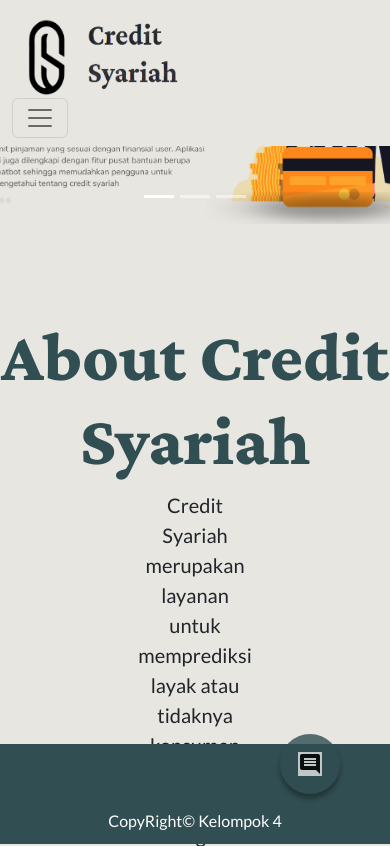
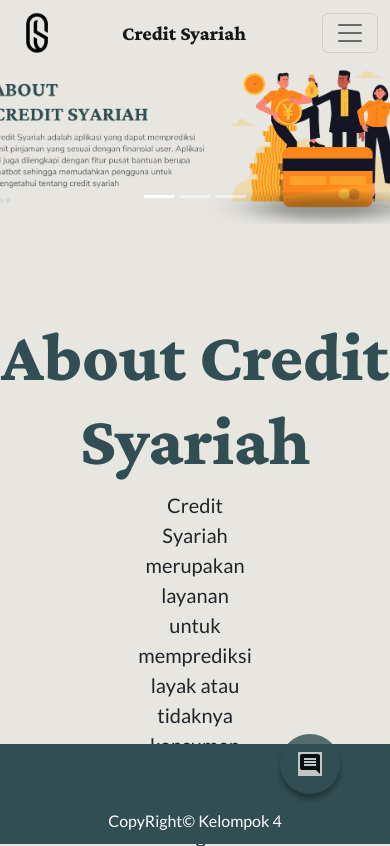
Before and after one commit to 20SA1164/MSIB---Project-Akhir, a Flask app: page / in a window 390 px wide; the page is wider, and only the part inside the window is pictured. Shown: the top 846 px of that part. Run offline with Flask 2, Linux system fonts and the light colour scheme; some libraries are stand-ins or nearby versions.

Commit message:
update responsive

```diff
--- a/static/css/index.css
+++ b/static/css/index.css
@@ -64,3 +64,15 @@ a{
 .about {
     font-size: 20px;
 }
+
+/* Responsif Breakpoint */
+
+/* ukuran tablet */
+
+@media screen and (max-width: 576px){
+    .aman{
+        margin-left: 60px;
+        margin-right: 60px;
+    }
+
+}
--- a/templates/index.html
+++ b/templates/index.html
@@ -11,33 +11,38 @@
 		<title>Credit Syariah</title>
 	</head>
 	<body>
+		<!-- NAVBAR -->
 		<nav class="navbar navbar-expand-lg fixed-top">
 			<div class="container-fluid">
-			  <img src="{{ url_for('static',filename='img/Logo.png')}}" alt="Credit Syariah" width="170" height="90" class="d-inline-block align-text-top">
-			  <!-- <h1 style="font-size: 30px; margin-left: -9d20px;">Credit Syariah</h1> -->
-			  </div>
-			<div class="container-fluid ">
-			  <button class="navbar-toggler" type="button" data-bs-toggle="collapse" data-bs-target="#navbarNavDropdown" aria-controls="navbarNavDropdown" aria-expanded="false" aria-label="Toggle navigation">
+				<img src="static/img/logo1.png" alt="Logo Aplikasi" style="width: 50px; height: 50px;" srcset="">
+			  <a class="navbar-brand" href="#">Credit Syariah</a>
+			  <button class="navbar-toggler" type="button" data-bs-toggle="collapse" data-bs-target="#navbarNav" aria-controls="navbarNav" aria-expanded="false" aria-label="Toggle navigation">
 				<span class="navbar-toggler-icon"></span>
 			  </button>
-			  <div class="collapse navbar-collapse" id="navbarNavDropdown">
-				<ul class="nav nav-pills justify-content-end" id="pills-tab" role="tablist">
-				  <li class="nav-item" role="presentation">
-					<a class="nav-link" style="color: black; margin-left: 150px;" href="#home">Home</a>
-				  </li>
-				  <li class="nav-item" role="presentation">
-					<a class="nav-link" style="color: black; margin-left: 10px;" href="#introduction">About</a>
+			  <div class="container" style="width: 790px;">
+
+			  </div>
+			  <div class="collapse navbar-collapse" id="navbarNav">
+				<ul class="navbar-nav">
+				  <li class="nav-item">
+					<a class="nav-link active" aria-current="page" href="#">Home</a>
 				  </li>
 				  <li class="nav-item">
-					<a class="nav-link" style="color: black; margin-left: 0px;" href="#prediksi">Predict</a>
+					<a class="nav-link" href="#introduction">About</a>
 				  </li>
 				  <li class="nav-item">
-					<a class="nav-link" style="color: black; margin-left: 10px; margin-right: 1px;" href="#team">Team</a>
+					<a class="nav-link" href="#prediksi">Predict</a>
 				  </li>
+				  <li class="nav-item">
+					<a class="nav-link" href="#team">Team</a>
 				  </li>
 				</ul>
+			  </div>
 			</div>
-		  </nav>
+		</nav>
+		<!-- END NAVBAR -->
+
+		<!-- HOME SECTION -->
 		<section id="home">
 			<div id="carouselExampleCaptions" class="carousel slide" data-bs-ride="false">
 				<div class="carousel-indicators">
@@ -47,15 +52,15 @@
 			  	</div>
 				<div class="carousel-inner">
 					<div class="carousel-item active">
-						<img src="{{ url_for('static',filename='img/Slide 1.png')}}" class="d-block w-100" style= "margin-top: 40px;" alt="...">
+						<img src="{{ url_for('static',filename='img/Slide 1.png')}}" class="img-fluid d-block w-100" style= "margin-top: 40px;" alt="...">
 						<div class="carousel-caption d-none d-md-block"></div>
 					</div>
 					<div class="carousel-item">
-						<img src="{{ url_for('static',filename='img/Slide 2.png')}}" class="d-block w-100" style= "margin-top: 40px;" alt="...">
+						<img src="{{ url_for('static',filename='img/Slide 2.png')}}" class="img-fluid d-block w-100" style= "margin-top: 40px;" alt="...">
 						<div class="carousel-caption d-none d-md-block"></div>
 					</div>
 					<div class="carousel-item">
-						<img src="{{ url_for('static',filename='img/Slide 3.png')}}" style= "margin-top: 50px;" class="d-block w-100" alt="...">
+						<img src="{{ url_for('static',filename='img/Slide 3.png')}}" style= "margin-top: 50px;" class="img-fluid d-block w-100" alt="...">
 						<div class="carousel-caption d-none d-md-block"></div>
 					</div>
 				</div>
@@ -69,19 +74,22 @@
 			  	</button>
 			</div>
 		</section>
+		<!-- END HOME SECTION -->
+
+		<!-- INTRODUCTION SECTION -->
 		<section id="introduction">
 			<div class="container" style="height: 20px;"></div>
-			<h2 style="font-size: 70px; margin-top: 70px; text-align: center; ">
+			<h2 style="font-size: 70px; margin-top: 70px; text-align: center;" class="md">
 			  About Credit Syariah
 			</h2>
-			<p class="text-center" style="font-size: 20px; margin-left: 200px; margin-right: 200px;">
+			<p class="text-center intro-text" style="font-size: 20px; margin-left: 200px; margin-right: 200px;">
 			  Credit Syariah merupakan layanan untuk memprediksi layak atau tidaknya konsumen mengajukan pinjaman dengan berdasarkan data - data yang akan dimasukkan serta di lengkapi layanan bantuan yang dapat membantu dalam memberikan informasi tambahan.
 			</p>
 			<div class="container">
 			  <div class="row">
 				<div class="col-md-4">
 				  <div class="container" style="border-radius: 20px; background-color: white; height: 300px;">
-					<img src="{{ url_for('static',filename='img/Aman.png')}}" style="background-color: white; margin-left: 160px; margin-top: 40px;" width="80px" height="80px" alt="Aman">
+					<img src="{{ url_for('static',filename='img/Aman.png')}}" class="img-fluid aman" style="background-color: white; margin-left: 160px; margin-top: 40px;" width="80px" height="100%" alt="Aman">
 					<h4 style="background-color: white; text-align: center; margin-top: 10px;">
 					  AMAN
 					</h4>
@@ -227,6 +235,7 @@
 							<span class="msg">Silahkan Ajukan Pertanyaan!</span>
 						</div>
 					</div>
+					<!-- Akhir inside chat box area -->
 
 					<!-- input area into chat -->
 					<div class="input-area">
```
Also changed, not shown: static/img/Logo.png.
